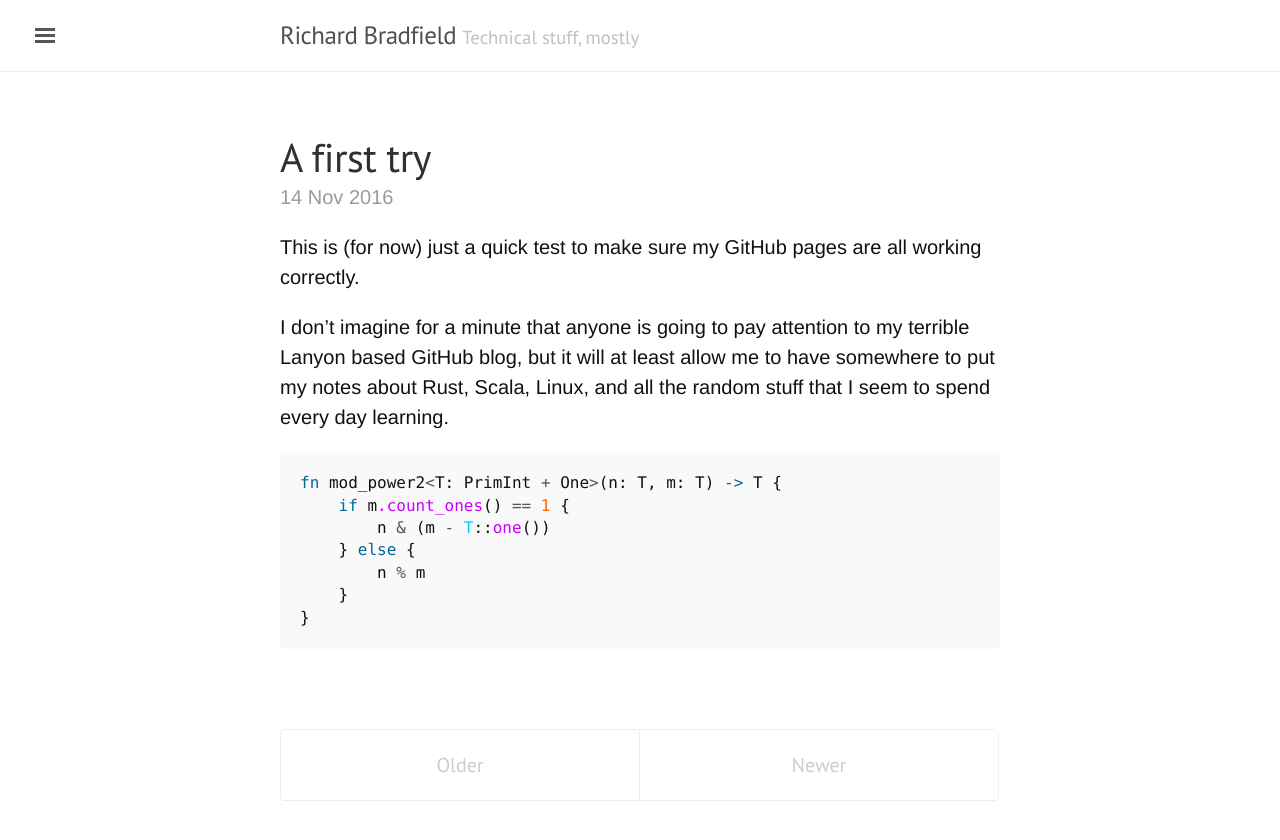
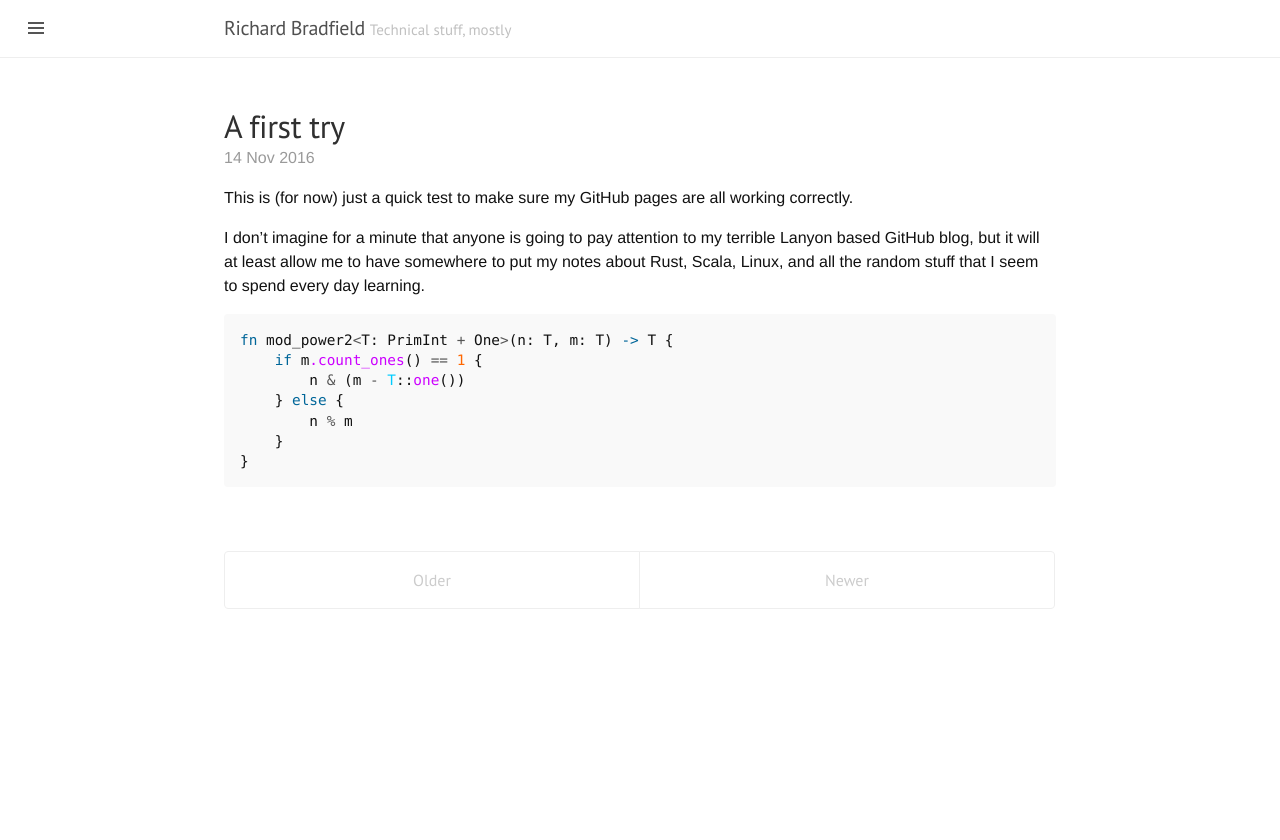
Before and after one commit to bradfier/bradfier.github.io, a Jekyll site: the page built from index.html, in a window 1280 px wide. Shown: the top 840 px of the page. Built offline with Jekyll 4.4.1, drawn with Linux system fonts in a browser that asks for light colours; the list of posts is cut into pages by our own code.

Commit message:
More font size changes

```diff
--- a/public/css/lanyon.css
+++ b/public/css/lanyon.css
@@ -42,7 +42,7 @@ body {
 
 html {
 	font-family: Helvetica, Arial, sans-serif;
-	font-size: 20px;
+	font-size: 16px;
 	font-weight: 300;
 	color: #111;
 }
@@ -76,16 +76,16 @@ h1, h2, h3, h4, h5, h6 {
  */
 
 .container {
-  max-width: 28rem;
+  max-width: 32rem;
 }
 @media (min-width: 38em) {
   .container {
-    max-width: 32rem;
+    max-width: 36rem;
   }
 }
 @media (min-width: 56em) {
   .container {
-    max-width: 38rem;
+    max-width: 54rem;
   }
 }
 
--- a/public/css/poole.css
+++ b/public/css/poole.css
@@ -165,7 +165,7 @@ pre {
   margin-top: 0;
   margin-bottom: 1rem;
   padding: 1rem;
-  font-size: .8rem;
+  font-size: .9rem;
   line-height: 1.4;
   white-space: pre;
   white-space: pre-wrap;
```
